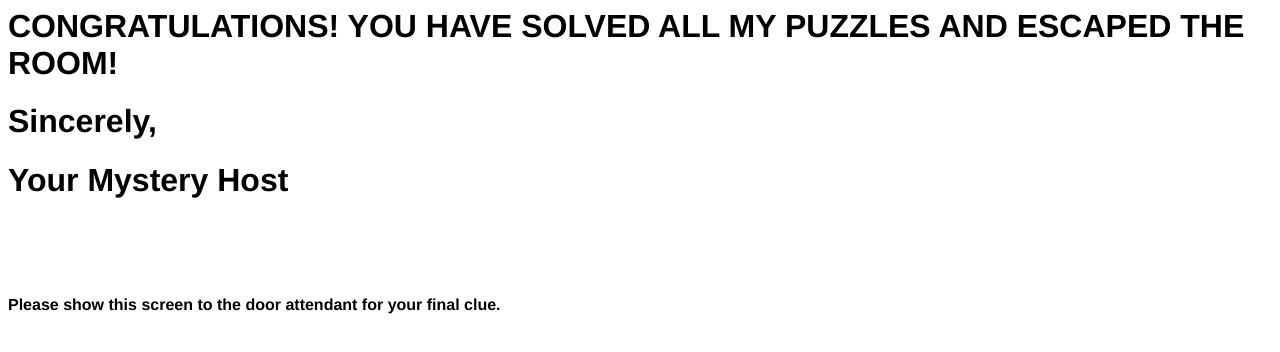
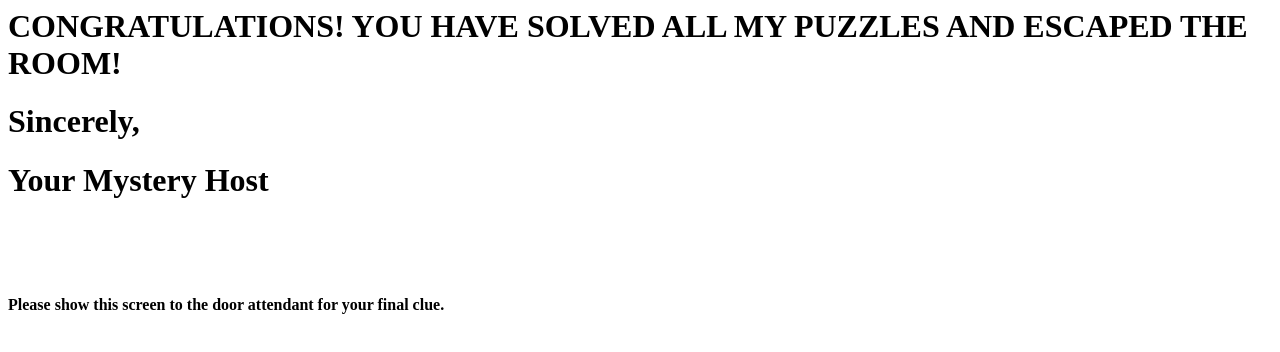
Before and after one commit to carlsonkellie/escaped, a plain HTML site: page index.html in a window 1280 px wide. Drawn offline with Linux system fonts and the light colour scheme.

Commit message:
Update index.html

```diff
--- a/index.html
+++ b/index.html
@@ -1,5 +1,5 @@
 <html>
-<body style="font-family:'Helvetica'">
+<body style="font-family:'Sans-Serif'">
 <h1> CONGRATULATIONS! YOU HAVE SOLVED ALL MY PUZZLES AND ESCAPED THE ROOM! </h1>
 
 <h1> Sincerely, <h1>
```
